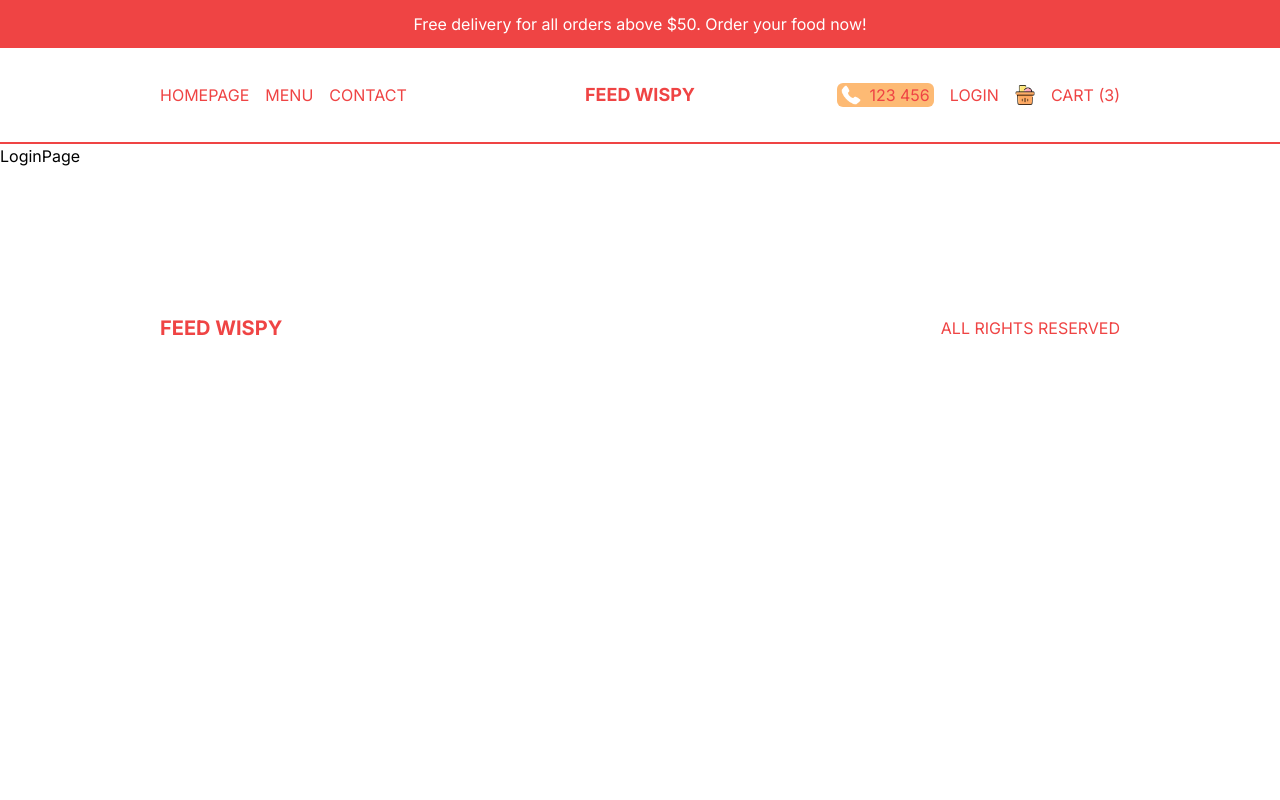
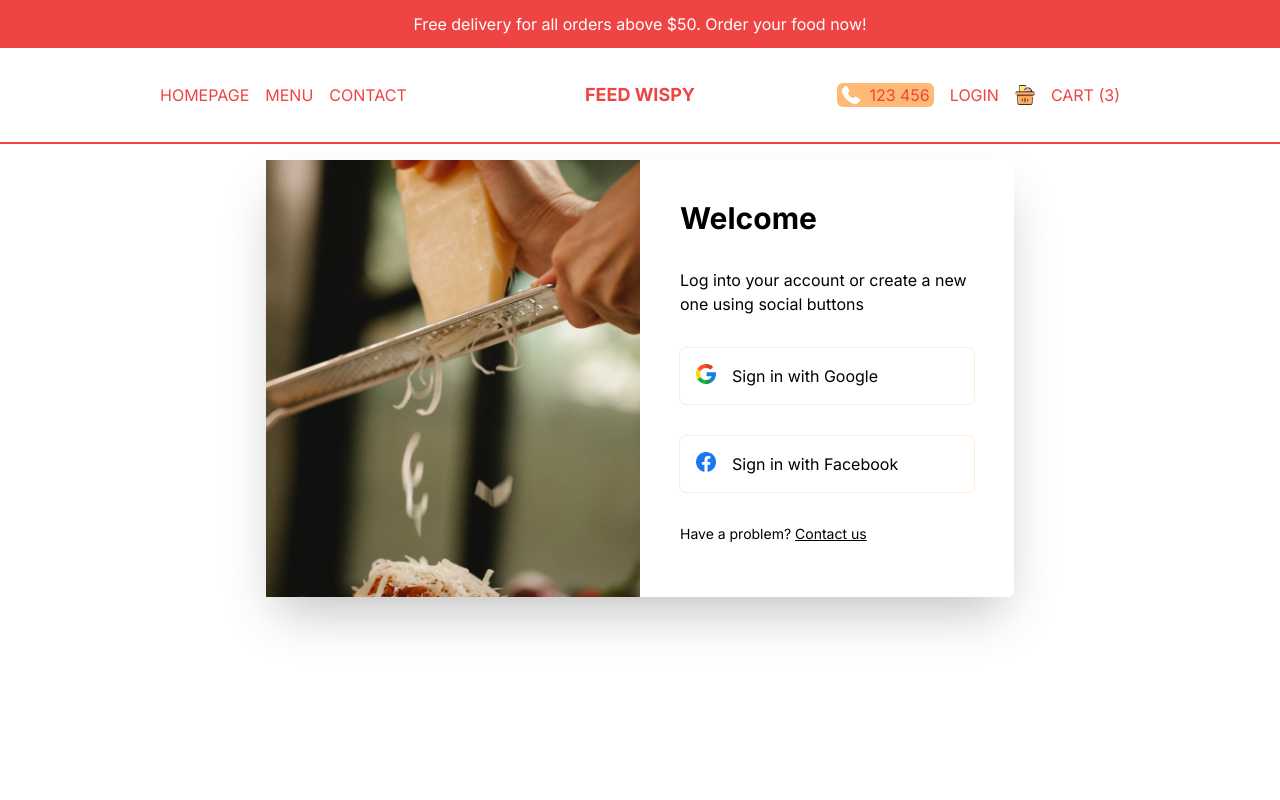
Before and after one commit to tunde-james/feed-wispy, a Next.js app: page /login in a window 1280 px wide. Shown: the top 800 px of the page. Built offline with nearby package versions, Linux system fonts and the light colour scheme.

Commit message:
Create the login page

```diff
--- a/src/app/login/page.tsx
+++ b/src/app/login/page.tsx
@@ -1,7 +1,56 @@
-import React from 'react';
+import Image from "next/image";
+import Link from "next/link";
 
 function LoginPage() {
-  return <div>LoginPage</div>;
+  return (
+    <main className="items center flex h-[calc(100vh-6rem)] justify-center p-4 md:h-[calc(100vh-9rem)]">
+      {/* Box */}
+      <section className="flex h-full flex-col rounded-md shadow-2xl md:h-[70%] md:w-full md:flex-row lg:w-[60%] 2xl:w-1/2">
+        {/* Image Container */}
+        <div className="relative h-1/3 w-full md:h-full md:w-1/2">
+          <Image
+            src="/images/loginBg.png"
+            alt=""
+            fill
+            className="object-cover"
+          />
+        </div>
+
+        {/* Form Container */}
+        <div className="flex flex-col gap-8 p-10 md:w-1/2">
+          <h1 className="text-xl font-bold xl:text-3xl">Welcome</h1>
+          <p>Log into your account or create a new one using social buttons</p>
+          <button className="flex gap-4 rounded-md p-4 ring-1 ring-orange-100">
+            <Image
+              src="/images/google.png"
+              alt=""
+              width={20}
+              height={20}
+              className="object-contain"
+            />
+            <span>Sign in with Google</span>
+          </button>
+          <button className="flex gap-4 rounded-md p-4 ring-1 ring-orange-100">
+            <Image
+              src="/images/facebook.png"
+              alt=""
+              width={20}
+              height={20}
+              className="object-contain"
+            />
+            <span>Sign in with Facebook</span>
+          </button>
+
+          <p className="text-sm">
+            Have a problem?{" "}
+            <Link href="/" className="underline">
+              Contact us
+            </Link>
+          </p>
+        </div>
+      </section>
+    </main>
+  );
 }
 
 export default LoginPage;
```
